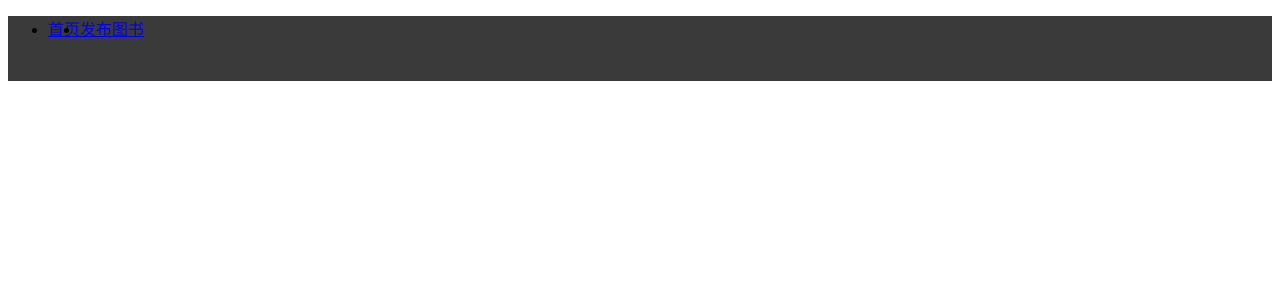
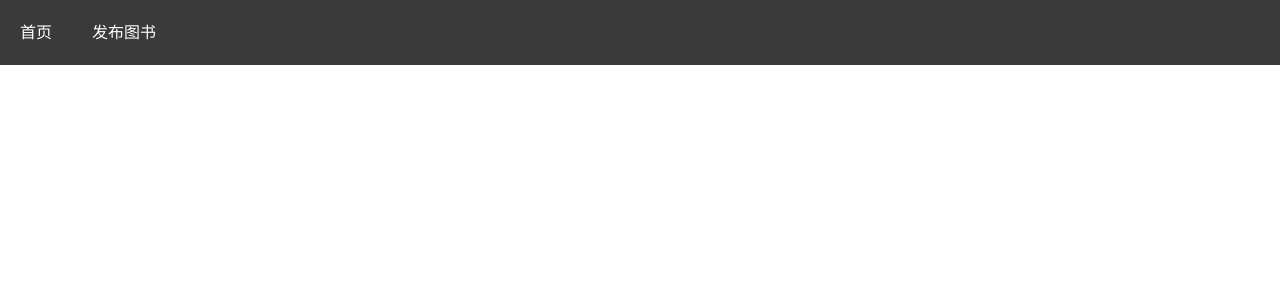
Before and after one commit to Jia-Jingnan/AwesomeDjango, a Django app: template Alpha/Charlie/bravo/templates/index.html in a window 1280 px wide. Shown: the top 300 px of the page. Run offline with Django 3.2, Linux system fonts and the light colour scheme; the template is opened without the code that fills it, so the values that code supplies are empty.

Commit message:
0620-完善css

```diff
--- a/Alpha/Charlie/bravo/front/static/front/index.css
+++ b/Alpha/Charlie/bravo/front/static/front/index.css
@@ -1,3 +1,8 @@
+*{
+    margin: 0;
+    padding: 0;
+}
+
 .nav{
     background: #3a3a3a;
     height: 65px;
@@ -6,5 +11,17 @@
 
 .nav li{
     float: left;
+    list-style: none;
+    margin: 0 20px;
+    line-height: 65px;
+}
+
+.nav li a{
+    color: #ffffff;
+    text-decoration: none;
+}
+
+.nav li a:hover{
+    color: lightblue;
 
 }
```
